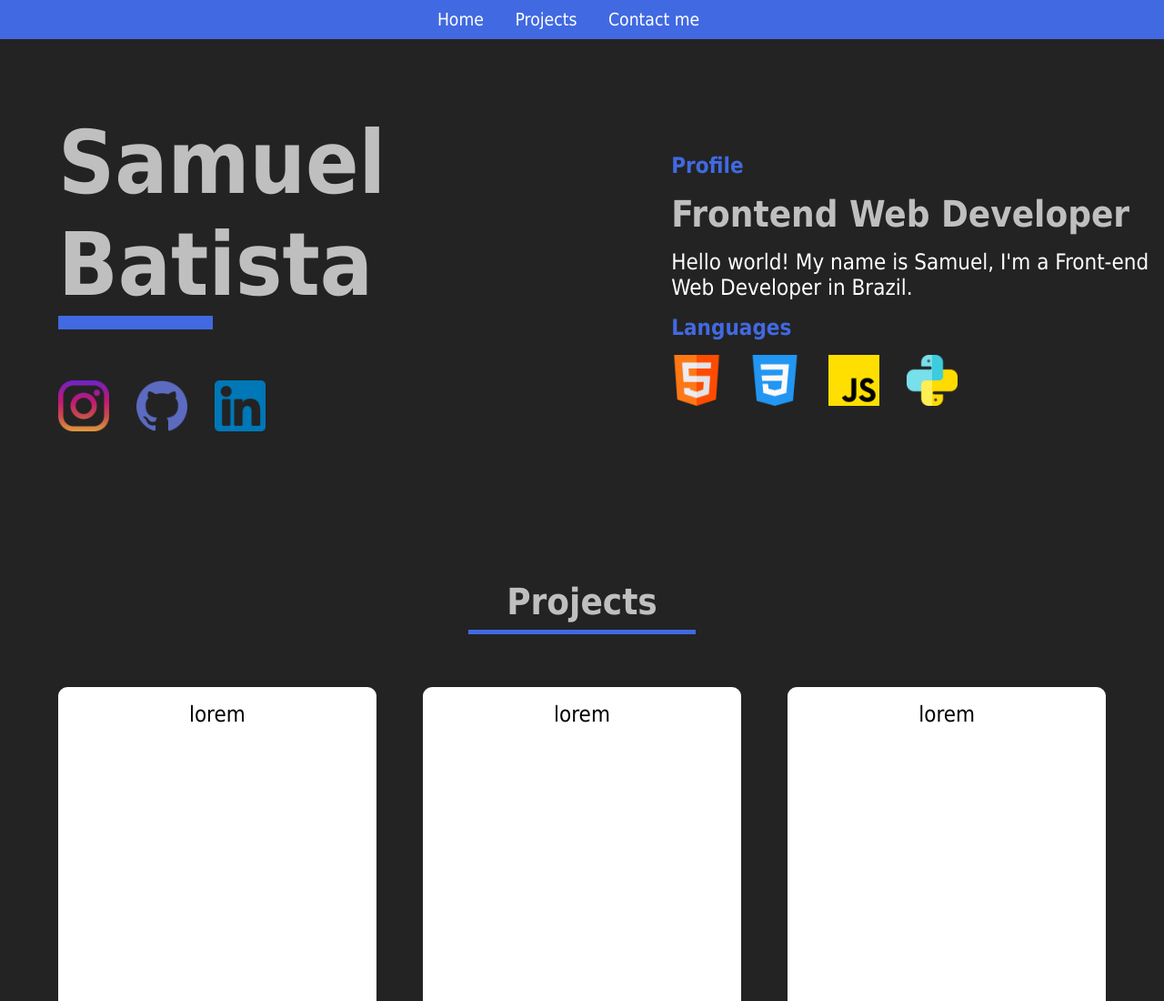
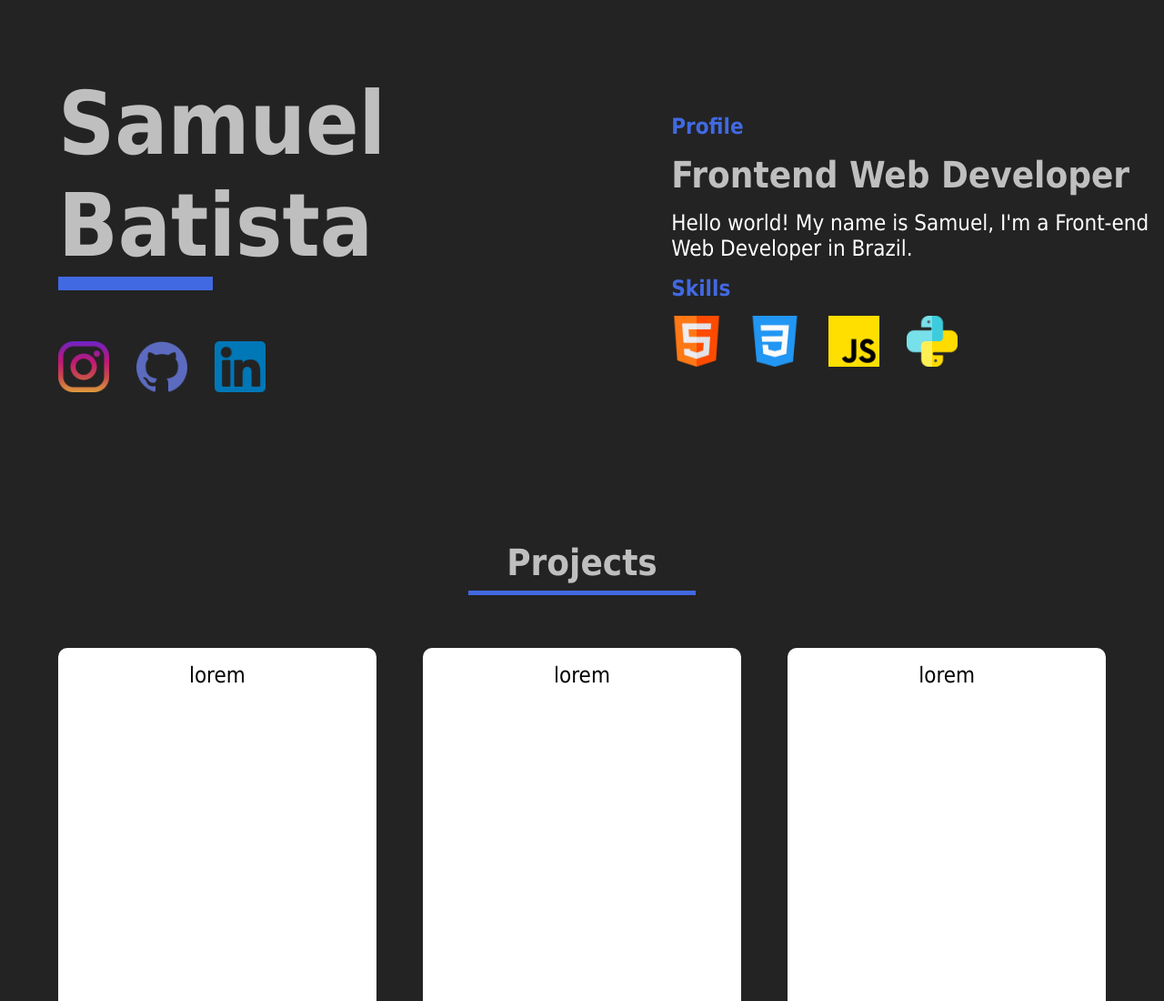
Before and after one commit to Thesamramos/Portifolio, a plain HTML site: page index.html in a window 1280 px wide. Shown: the top 1100 px of the page at 91% size. Drawn offline with Linux system fonts and the light colour scheme.

Commit message:
header excluido

```diff
--- a/css/style.css
+++ b/css/style.css
@@ -14,27 +14,6 @@
 
 body{
     background-color: var(--background--);
-}
-
-header{
-    display: flex;
-    justify-content: center;
-    align-items: center;
-    width: 100%;
-    padding: 10px;
-    background-color: var(--blue--);
-
-}
-
-.list a{
-    margin-right: 30px;
-    text-decoration: none;
-    font-size: 1.2rem;
-    color: var(--font--);
-}
-
-.list a:hover{
-    color: var(--titles--);
 }
 
 #home {
@@ -244,15 +223,6 @@ input:focus, #message:focus{
         width: 25vw;
     }
 
-    .list a{
-        margin-right: 2vw;
-        margin-left: 2.5vw;
-    }
-
-    .list a:hover{
-        color: var(--font--);
-    }
-
     .cards{
         flex-direction: column;
     }
--- a/index.html
+++ b/index.html
@@ -10,14 +10,6 @@
 </head>
 
 <body>
-
-    <header>
-        <nav class="list">
-            <a href="#home">Home</a>
-            <a href="#projects">Projects</a>
-            <a href="#feedback">Contact me</a>
-        </nav>
-    </header>
 
     <section id="home">
         <div class="name_icons">
@@ -38,7 +30,7 @@
             <p class="green">Profile</p>
             <h2>Frontend Web Developer</h2>
             <p>Hello world! My name is Samuel, I'm a Front-end Web Developer in Brazil.</p>
-            <p class="green">Languages</p>
+            <p class="green">Skills</p>
             <div class="languages">
                 <img src="./img/html.png" alt="html icon">
                 <img src="./img/css-3.png" alt="css icon">
```
